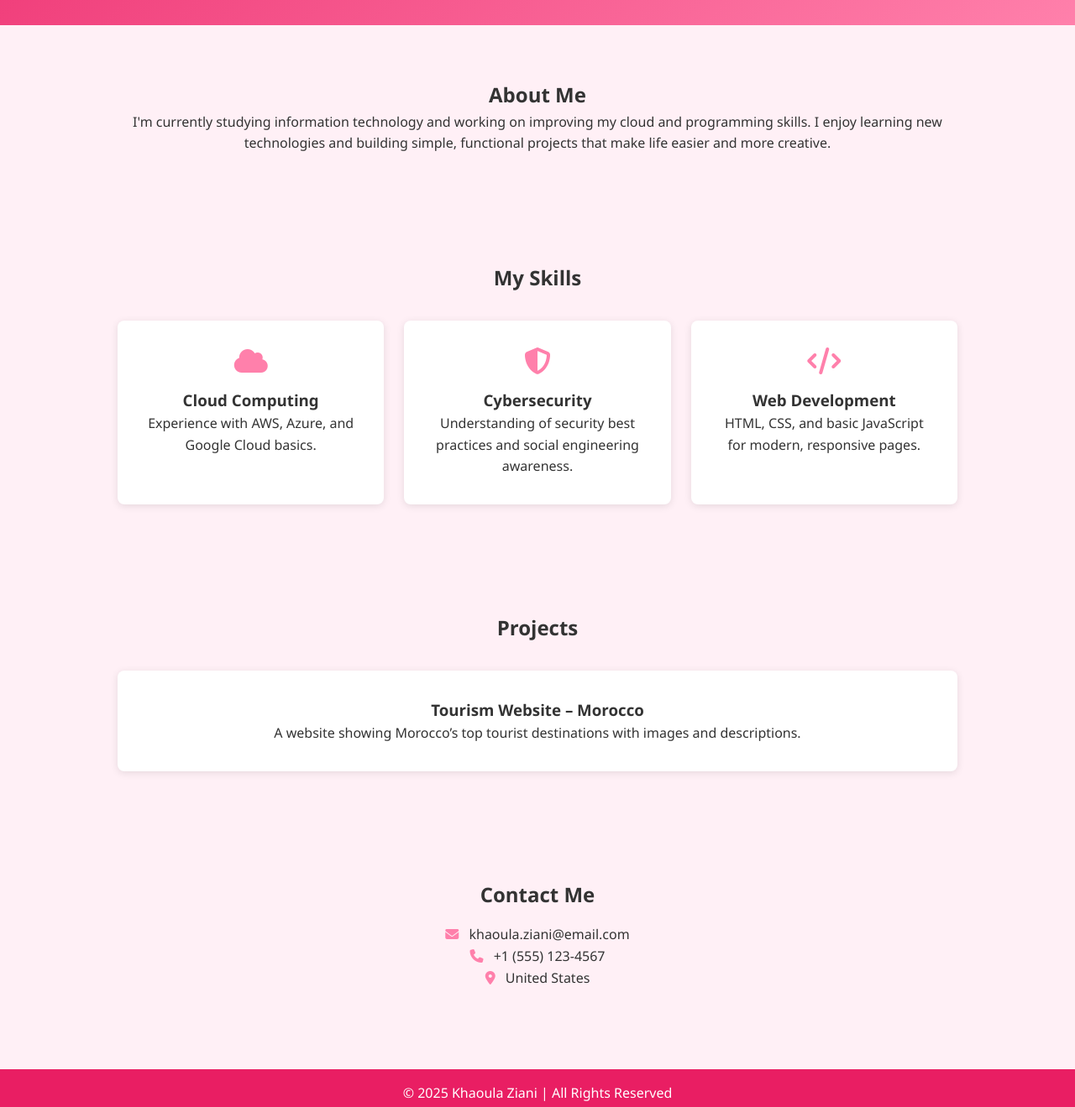
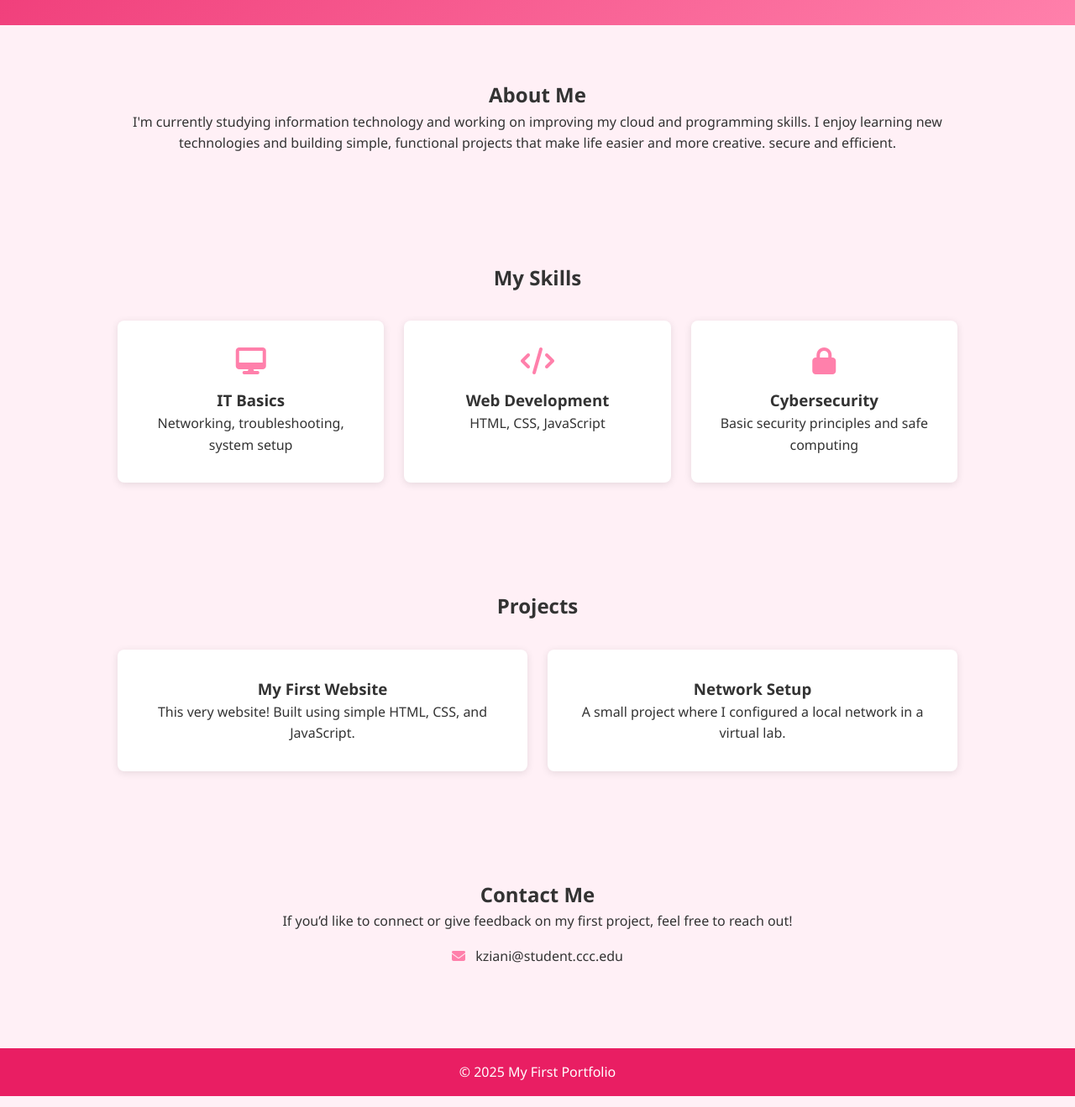
Before and after one commit to kziani-pirou/my-portfolio, a plain HTML site: page index.html in a window 1280 px wide. Shown: the part 760-2079 px from the top of the page at 84% size. Drawn offline with Linux system fonts and the light colour scheme.

Commit message:
Update index.html
Signed-off-by: Khaoula Ziani <kziani@student.ccc.edu>

```diff
--- a/index.html
+++ b/index.html
@@ -1,95 +1,105 @@
 <!DOCTYPE html>
 <html lang="en">
 <head>
-  <meta charset="UTF-8" />
-  <meta name="viewport" content="width=device-width, initial-scale=1.0" />
-  <title>Khaoula Ziani | Portfolio</title>
-  <link rel="stylesheet" href="style.css" />
+  <meta charset="UTF-8">
+  <meta name="viewport" content="width=device-width, initial-scale=1.0">
+  <title>My First Portfolio</title>
+  <link rel="stylesheet" href="style.css">
+  <link rel="stylesheet" href="https://cdnjs.cloudflare.com/ajax/libs/font-awesome/6.4.0/css/all.min.css">
 </head>
 <body>
+
+
+
+  <!-- Header -->
   <header>
-    <div class="container">
-      <nav>
-        <div class="logo">Khaoula Ziani</div>
+    <nav class="container">
+      <h1 class="logo">Khaoula Ziani</h1>
       <ul class="nav">
+        <li><a href="#home">Home</a></li>
         <li><a href="#about">About</a></li>
         <li><a href="#skills">Skills</a></li>
         <li><a href="#projects">Projects</a></li>
         <li><a href="#contact">Contact</a></li>
       </ul>
     </nav>
-    </div>
   </header>
 
-  <section class="hero">
-    <div>
+  <!-- Home Section -->
+  <section id="home" class="hero">
+    <div class="container">
       <h2>Hello, I'm Khaoula 💕</h2>
-      <p>A passionate IT student interested in cloud computing, cybersecurity, and web development.</p>
-      <a href="#contact" class="btn">Get in Touch</a>
+      <p>Welcome to my very first website! I’m learning how to build and design webpages using HTML, CSS, and a bit of JavaScript.</p>
+      <a href="#projects" class="btn">See My Work</a>
     </div>
   </section>
 
-  <section id="about" class="light-bg">
+  <!-- About Section -->
+  <section id="about">
     <div class="container">
       <h2>About Me</h2>
-      <p>
-        I'm currently studying information technology and working on improving my cloud and programming skills.
-        I enjoy learning new technologies and building simple, functional projects that make life easier and more creative.
-      </p>
+      <p> I'm currently studying information technology and working on improving my cloud and programming skills.
+        I enjoy learning new technologies and building simple, functional projects that make life easier and more creative. secure and efficient.</p>
     </div>
   </section>
 
-  <section id="skills">
+  <!-- Skills Section -->
+  <section id="skills" class="light-bg">
     <div class="container">
       <h2>My Skills</h2>
       <div class="skills-grid">
         <div class="skill">
-          <i class="fas fa-cloud"></i>
-          <h3>Cloud Computing</h3>
-          <p>Experience with AWS, Azure, and Google Cloud basics.</p>
-        </div>
-        <div class="skill">
-          <i class="fas fa-shield-alt"></i>
-          <h3>Cybersecurity</h3>
-          <p>Understanding of security best practices and social engineering awareness.</p>
+          <i class="fas fa-desktop"></i>
+          <h3>IT Basics</h3>
+          <p>Networking, troubleshooting, system setup</p>
         </div>
         <div class="skill">
           <i class="fas fa-code"></i>
           <h3>Web Development</h3>
-          <p>HTML, CSS, and basic JavaScript for modern, responsive pages.</p>
+          <p>HTML, CSS, JavaScript</p>
+        </div>
+        <div class="skill">
+          <i class="fas fa-lock"></i>
+          <h3>Cybersecurity</h3>
+          <p>Basic security principles and safe computing</p>
         </div>
       </div>
     </div>
   </section>
 
-  <section id="projects" class="light-bg">
+  <!-- Projects Section -->
+  <section id="projects">
     <div class="container">
       <h2>Projects</h2>
       <div class="projects">
         <div class="project-card">
-          <h3>Tourism Website – Morocco</h3>
-          <p>A website showing Morocco’s top tourist destinations with images and descriptions.</p>
+          <h3>My First Website</h3>
+          <p>This very website! Built using simple HTML, CSS, and JavaScript.</p>
+        </div>
+        <div class="project-card">
+          <h3>Network Setup</h3>
+          <p>A small project where I configured a local network in a virtual lab.</p>
         </div>
       </div>
     </div>
   </section>
 
-  <section id="contact">
+  <!-- Contact Section -->
+  <section id="contact" class="light-bg">
     <div class="container">
       <h2>Contact Me</h2>
+      <p>If you’d like to connect or give feedback on my first project, feel free to reach out!</p>
       <div class="contact-info">
-        <p><i class="fas fa-envelope"></i> khaoula.ziani@email.com</p>
-        <p><i class="fas fa-phone"></i> +1 (555) 123-4567</p>
-        <p><i class="fas fa-map-marker-alt"></i> United States</p>
+        <p><i class="fas fa-envelope"></i> kziani@student.ccc.edu</p>
       </div>
     </div>
   </section>
 
+  <!-- Footer -->
   <footer>
-    <p>&copy; 2025 Khaoula Ziani | All Rights Reserved</p>
+    <p>© 2025 My First Portfolio</p>
   </footer>
 
-  <!-- Font Awesome for icons -->
-  <script src="https://kit.fontawesome.com/a076d05399.js" crossorigin="anonymous"></script>
+  <script src="script.js"></script>
 </body>
 </html>
```
Lines whose indentation alone changed are shown as unchanged.
